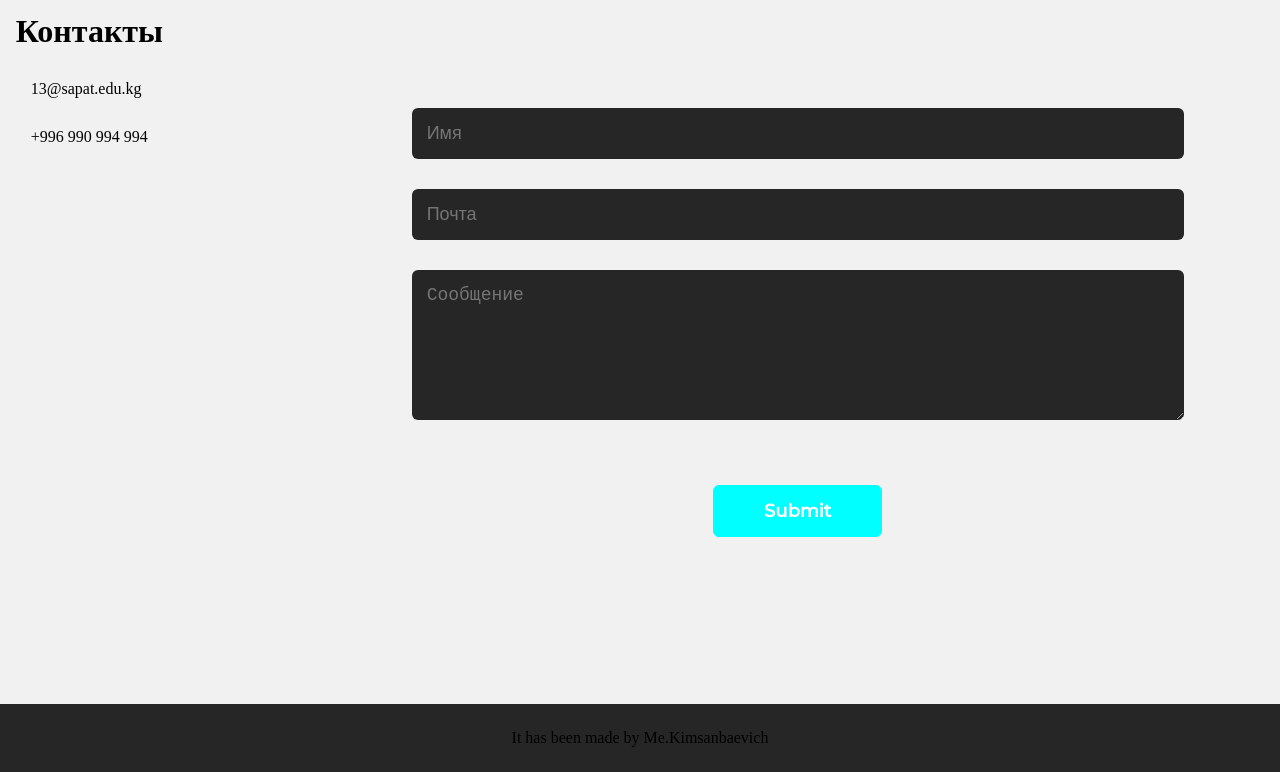
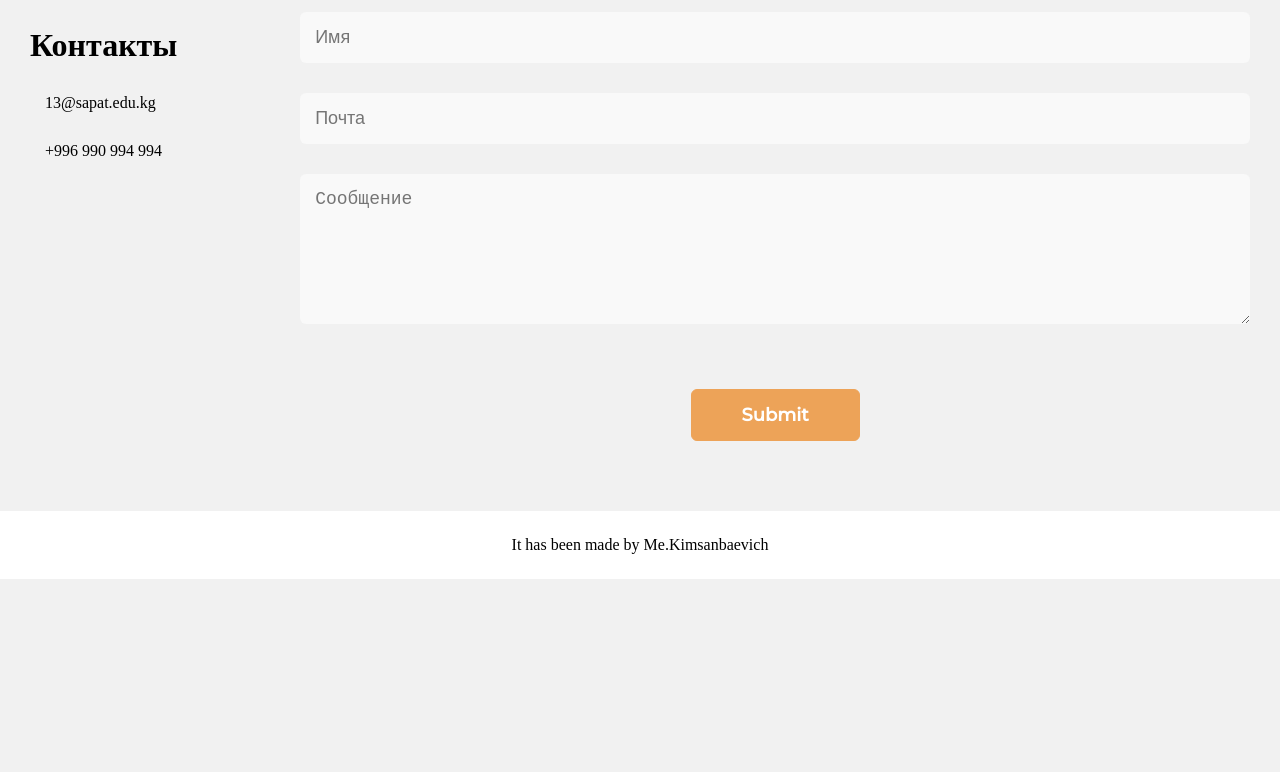
Before and after one commit to Isa2222222/school.inrto, a plain HTML site: page index.html in a window 1280 px wide. Shown: the part 2778-3550 px from the top of the page. After the commit the page ends 3357 px from the top, so only its background shows below. Drawn offline with Linux system fonts and the light colour scheme.

Commit message:
Update style.css

```diff
--- a/style.css
+++ b/style.css
@@ -1,28 +1,33 @@
 @import url('https://fonts.googleapis.com/css2?family=Montserrat:ital,wght@0,500;1,500&display=swap');
 
-*{
+* {
     box-sizing: border-box;
     margin: 0;
     padding: 0;
 }
-html{
+
+html {
     scroll-behavior: smooth;
 }
-body{
+
+body {
     background-color: #f1f1f1;
     min-height: 200vh;
 }
-li, a, button {
+
+li,
+a,
+button {
     font-family: "Montserrat", sans-serif;
     font-weight: 500;
     font-style: 16px;
     color: #ffffff;
     text-decoration: none;
     display: inline-block;
-    flex-wrap: nowrap;
 
 }
-header{
+
+header {
     align-items: center;
     padding: 20px 5%;
     width: 100%;
@@ -30,24 +35,27 @@ header{
     z-index: 100000;
     transition: 0.6s;
 }
-header.sticky{
+
+header.sticky {
     padding: 10px 5%;
     background: #eda358;
 }
-.banner{
+
+.banner {
     height: 100vh;
     width: 100%;
-    background-image: url(background.jpg);
+    background-image: url(/background.jpg);
     background-size: cover;
     position: relative;
 }
 
-.logo{
+.logo {
     position: relative;
     cursor: pointer;
     font-size: 30;
     font-weight: 800;
 }
+
 .nav_links {
     position: relative;
     display: flex;
@@ -57,19 +65,22 @@ header.sticky{
 
 }
 
-.nav_links li{
+.nav_links li {
     position: relative;
     list-style: none;
 }
+
 .nav_links li a {
     transition: all 0.3s ease 0s;
     font-weight: 700;
     position: relative;
 }
-.nav_links li a:hover{
+
+.nav_links li a:hover {
     color: #b1b0b0;
 }
-button{
+
+button {
     padding: 9px 27px;
     background-color: rgba(237, 163, 88, 1);
     border: none;
@@ -80,23 +91,27 @@ button{
     font-size: 17;
     position: relative;
 }
-button:hover{
+
+button:hover {
     background-color: rgba(237, 163, 88, 0.8);
 }
-header.sticky .nav_links li a{
+
+header.sticky .nav_links li a {
     color: #f1f1f1;
 }
-header.sticky .nav_links .contact button{
+
+header.sticky .nav_links .contact button {
     color: #030400;
     background-color: #f1f1f1;
 }
+
 .contact-left {
     flex-basis: 35%;
-    padding: 5%;
+    padding: 10%;
 }
 
 .contact-right {
-    flex-basis: 60%;
+    display: flex;
 }
 
 .contact-left p {
@@ -104,7 +119,7 @@ header.sticky .nav_links .contact button{
 }
 
 .contact-left p i {
-    color: aqua;
+    color: #eda358;
     margin-right: 15px;
     font-size: 25px;
 }
@@ -119,38 +134,38 @@ header.sticky .nav_links .contact button{
     margin-right: 15px;
     color: #ababab;
     display: inline-block;
-    transition: transform 1s;
+    transition: transform 0.5s;
 }
 
 .social-icons a:hover {
-    color: aqua;
+    color: #eda358;
     transform: translateY(-5px);
 }
 
 .btn.btn2 {
-    display: inline-block;
-    background: aqua;
+    background: #eda358;
 }
 
 .contact-right form {
     width: 100%;
-    padding: 10%;
+    padding-right: 30;
 }
 
-.contacts-grid{
+.contacts-grid {
     display: grid;
     grid-template-columns: auto auto;
 }
+
 
 form input,
 form textarea {
     width: 100%;
     border: 0;
     outline: none;
-    background: #262626;
+    background: #f9f9f9;
     padding: 15px;
     margin: 15px 0;
-    color: #fff;
+    color: #030400;
     font-size: 18px;
     border-radius: 6px;
 }
@@ -159,7 +174,7 @@ form textarea {
     display: block;
     margin: 50px auto;
     width: fit-content;
-    border: 1px solid aqua;
+    border: 1px solid #eda358;
     padding: 14px 50px;
     border-radius: 6px;
     text-decoration: none;
@@ -168,7 +183,7 @@ form textarea {
 }
 
 .btn.btn2:hover {
-    background: aqua;
+    background: #eda358;
 }
 
 form .btn2 {
@@ -182,7 +197,7 @@ form .btn2 {
     width: 100%;
     text-align: center;
     padding: 25px 0;
-    background: #262626;
+    background: #ffffff;
     font-weight: 300;
     margin-top: 20px;
 
```
